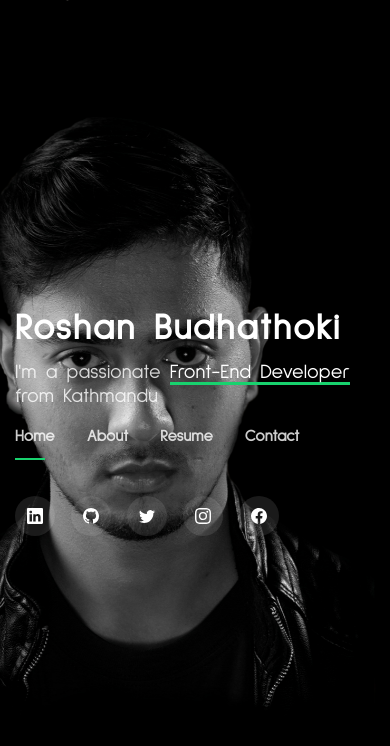
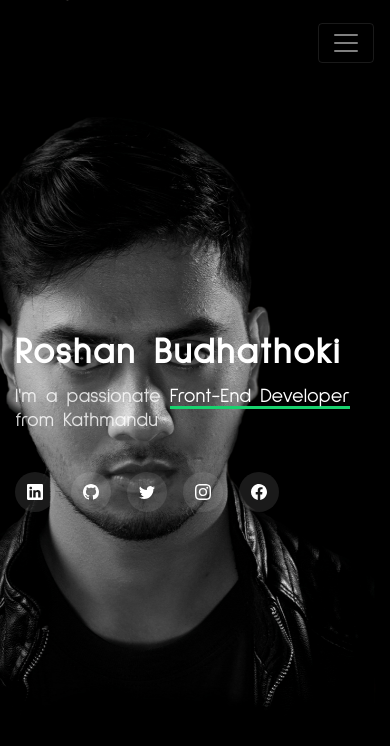
Before and after one commit to HelloRoshan/HelloRoshan.github.io, a Nuxt app: page / in a window 390 px wide. Shown: the top 746 px of the page. Built offline with nearby package versions, Linux system fonts and the light colour scheme; what vue-particles would draw is missing.

Commit message:
nav responsive change

```diff
--- a/components/NavBar.vue
+++ b/components/NavBar.vue
@@ -1,10 +1,15 @@
 <template>
-    <b-nav>
-      <b-nav-item active class="nav-menu-item">Home</b-nav-item>
-      <b-nav-item class="nav-menu-item">About</b-nav-item>
-      <b-nav-item class="nav-menu-item">Resume</b-nav-item>
-      <b-nav-item class="nav-menu-item">Contact</b-nav-item>
-    </b-nav>
+    <b-navbar toggleable="lg" type="dark" class="ml-n3 mobile-toggle-menu">
+      <b-navbar-nav align="start">
+        <b-navbar-toggle target="nav-collapse" />
+        <b-collapse id="nav-collapse" is-nav>
+          <b-nav-item active class="nav-menu-item">Home</b-nav-item>
+          <b-nav-item class="nav-menu-item">About</b-nav-item>
+          <b-nav-item class="nav-menu-item">Resume</b-nav-item>
+          <b-nav-item class="nav-menu-item">Contact</b-nav-item>
+        </b-collapse>
+      </b-navbar-nav>
+    </b-navbar>
 </template>
 <style scoped>
 .nav-menu-item {
@@ -24,7 +29,7 @@
     width: 0;
     height: 2px;
     bottom: -4px;
-    left: 16px;
+    left: .5rem;
     background-color: #18d26e;
     visibility: hidden;
     width: 0px;
@@ -41,4 +46,27 @@
     visibility: visible;
     width: 30px;
 }
+@media (max-width: 992px) {
+  .mobile-toggle-menu {
+    position: fixed;
+    right: 0;
+    top: 15px;
+    z-index: 9998;
+    border: 0;
+    background: none;
+    transition: all 0.4s;
+    outline: none !important;
+    line-height: 1;
+    cursor: pointer;
+    text-align: right;
+  }
+  .nav-menu-item {
+    margin-bottom: .5rem;
+  }
+  .nav-menu-item > .nav-link:before {
+    left: unset !important;
+    right: 0;
+  }
+}
+
 </style>
```
